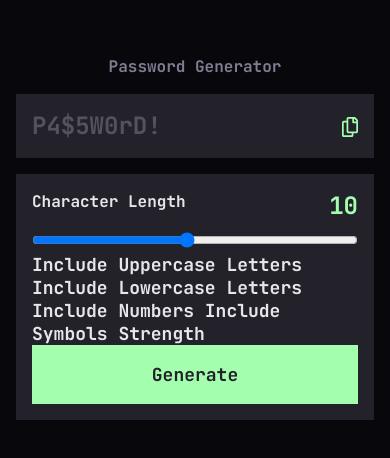
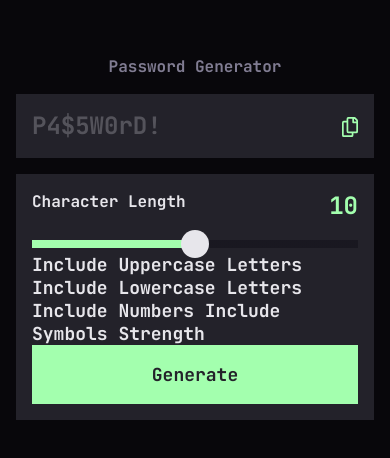
Before and after one commit to MarkusB2611/password-generator-app, a React (Vite) app: page / in a window 390 px wide. Shown: the part 184-642 px from the top of the page. Built offline with nearby package versions, Linux system fonts and the light colour scheme.

Commit message:
slider init mobile

```diff
--- a/src/components/UI/slider.tsx
+++ b/src/components/UI/slider.tsx
@@ -1,16 +1,38 @@
-const Slider = ({id}: sliderProps) => {
-    return (
-        <div className="w-full">
-            <div className="flex justify-between mb-2 ">
-                <label htmlFor={id} className='text-base'>{id}</label>
-                <span className="text-heading-M text-neon-green">10</span>
-            </div>
-            <input type="range" id={id} min={1} max={20} value={10} className='w-full form-range bg-red'/>
-        </div>
-    )
-}
+import React from "react";
+import { Settings } from "../password-generator";
+
+const Slider = ({ id, value, setValue }: sliderProps) => {
+  const handleSliderValueChange = (e: React.ChangeEvent<HTMLInputElement>) => {
+    const percent = (parseInt(e.target.value) / parseInt(e.target.max)) * 100;
+    e.target.style.setProperty("--percent", `${percent.toFixed(2)}%`);
+
+    setValue((prev) => ({ ...prev, length: parseInt(e.target.value) }));
+  };
+
+  return (
+    <div className="w-full">
+      <div className="flex justify-between mb-2 ">
+        <label htmlFor={id} className="text-base">
+          {id}
+        </label>
+        <span className="text-heading-M text-neon-green">{value}</span>
+      </div>
+      <input
+        type="range"
+        id={id}
+        min={0}
+        max={20}
+        value={value}
+        className="w-full slider"
+        onChange={handleSliderValueChange}
+      />
+    </div>
+  );
+};
 
 type sliderProps = {
-    id: string
-}
-export default Slider
+  id: string;
+  value: number;
+  setValue: React.Dispatch<React.SetStateAction<Settings>>;
+};
+export default Slider;
--- a/src/components/password-generator/index.tsx
+++ b/src/components/password-generator/index.tsx
@@ -1,16 +1,33 @@
-import { useState } from "react"
-import PasswordSettings from "../password-settings"
-import PasswordDisplay from "./password-display"
+import { useState } from "react";
+import PasswordSettings from "./password-settings";
+import PasswordDisplay from "./password-display";
 
 const PasswordGenerator = () => {
-    const [password, setPassword] = useState('')
-    return (
-        <div className="flex flex-col justify-center items-center min-h-screen px-4 gap-4">
-            <h1 className="text-title text-center text-grey sm:text-heading-M">Password Generator</h1>
-            <PasswordDisplay password={password}/>
-            <PasswordSettings />
-        </div>
-    )
-}
+  const [password, setPassword] = useState("");
+  const [settings, setSettings] = useState<Settings>({
+    length: 10,
+    useUppercase: true,
+    useLowercase: true,
+    useNumbers: true,
+    useSymbols: true,
+  });
+  return (
+    <div className="flex flex-col justify-center items-center min-h-screen px-4 gap-4">
+      <h1 className="text-title text-center text-grey sm:text-heading-M">
+        Password Generator
+      </h1>
+      <PasswordDisplay password={password} />
+      <PasswordSettings settings={settings} changeSettings={setSettings} />
+    </div>
+  );
+};
 
-export default PasswordGenerator
+export type Settings = {
+  length: number;
+  useUppercase: boolean;
+  useLowercase: boolean;
+  useNumbers: boolean;
+  useSymbols: boolean;
+};
+
+export default PasswordGenerator;
--- /dev/null
+++ b/src/components/password-generator/password-settings.tsx
@@ -0,0 +1,29 @@
+import React from "react";
+import { Settings } from ".";
+import Button from "../UI/button";
+import Slider from "../UI/slider";
+
+const PasswordSettings = ({
+  settings,
+  changeSettings,
+}: PasswordSettingsProps) => {
+  return (
+    <div className="w-full bg-dark-grey p-4">
+      <Slider
+        id="Character Length"
+        value={settings.length}
+        setValue={changeSettings}
+      />
+      Include Uppercase Letters Include Lowercase Letters Include Numbers
+      Include Symbols Strength
+      <Button>Generate</Button>
+    </div>
+  );
+};
+
+type PasswordSettingsProps = {
+  settings: Settings;
+  changeSettings: React.Dispatch<React.SetStateAction<Settings>>;
+};
+
+export default PasswordSettings;
--- a/src/components/password-settings.tsx
+++ /dev/null
@@ -1,18 +0,0 @@
-import Button from "./UI/button"
-import Slider from "./UI/slider"
-
-const PasswordSettings = () => {
-    return (
-        <div className="w-full bg-dark-grey p-4">
-            <Slider id='Character Length' />
-            Include Uppercase Letters
-            Include Lowercase Letters
-            Include Numbers
-            Include Symbols
-            Strength
-            <Button>Generate</Button>
-        </div>
-    )
-}
-
-export default PasswordSettings
--- a/src/index.css
+++ b/src/index.css
@@ -6,3 +6,99 @@
     font-family: "Jet Brains Mono";
     src: url("/fonts/JetBrainsMono-Bold.ttf");
   }
+
+  @layer components {
+    .slider {
+      background: theme('colors.very-dark-grey');
+      width: 100%;
+      height: 8px;
+      -webkit-appearance: none;
+      appearance: none;
+      -webkit-tap-highlight-color: transparent;
+    }
+    .slider:focus {
+      outline: transparent;
+    }
+
+    /* WebKit */
+    .slider::-webkit-slider-thumb {
+      background-color: theme('colors.almost-white');
+      border: 0;
+      border-radius: 50%;
+      display: block;
+      width: 28px;
+      height: 28px;
+      transition: background-color 0.15s linear, border 0.15s ease-in-out;
+      -webkit-appearance: none;
+      appearance: none;
+    }
+    .slider:focus::-webkit-slider-thumb,
+    .slider::-webkit-slider-thumb:hover {
+      background-color: theme('colors.very-dark-grey');
+      border: 2px solid theme('colors.neon-green');
+    }
+
+    /* Firefox */
+    .slider::-moz-range-thumb {
+      background-color: theme('colors.almost-white');
+      border: 0;
+      border-radius: 50%;
+      display: block;
+      width: 28px;
+      height: 28px;
+      transition: background-color 0.15s linear, border 0.15s ease-in-out;
+      -webkit-appearance: none;
+      appearance: none;
+    }
+    .slider:focus::-moz-range-thumb,
+    .slider::-moz-range-thumb:hover {
+      background-color: theme('colors.very-dark-grey');
+      border: 2px solid theme('colors.neon-green');
+    }
+
+    /* All the same stuff for IE */
+    .slider::-ms-thumb {
+      background-color: theme('colors.almost-white');
+      border: 0;
+      border-radius: 50%;
+      display: block;
+      width: 28px;
+      height: 28px;
+      transition: background-color 0.15s linear, border 0.15s ease-in-out;
+      appearance: none;
+    }
+    .slider:focus::-ms-thumb,
+    .slider::-ms-thumb:hover {
+      background-color: theme('colors.very-dark-grey');
+      border: 2px solid theme('colors.neon-green');
+    }
+
+    /** FF*/
+    .slider::-moz-range-progress {
+      background-color: theme('colors.neon-green');
+    }
+    .slider::-moz-range-track {
+      background-color: theme('colors.very-dark-grey');
+    }
+    /* IE*/
+    .slider::-ms-fill-lower {
+      background-color: theme('colors.neon-green');
+    }
+    .slider::-ms-fill-upper {
+      background-color: theme('colors.very-dark-grey');
+    }
+
+    /*Chrome*/
+    @media screen and (-webkit-min-device-pixel-ratio: 0) {
+      .slider {
+        --percent: 50%;
+        background: linear-gradient(
+          to right,
+          theme('colors.neon-green') 0%,
+          theme('colors.neon-green') var(--percent),
+          theme('colors.very-dark-grey') var(--percent),
+          theme('colors.very-dark-grey') 100%
+        );
+      }
+    }
+  }
```
